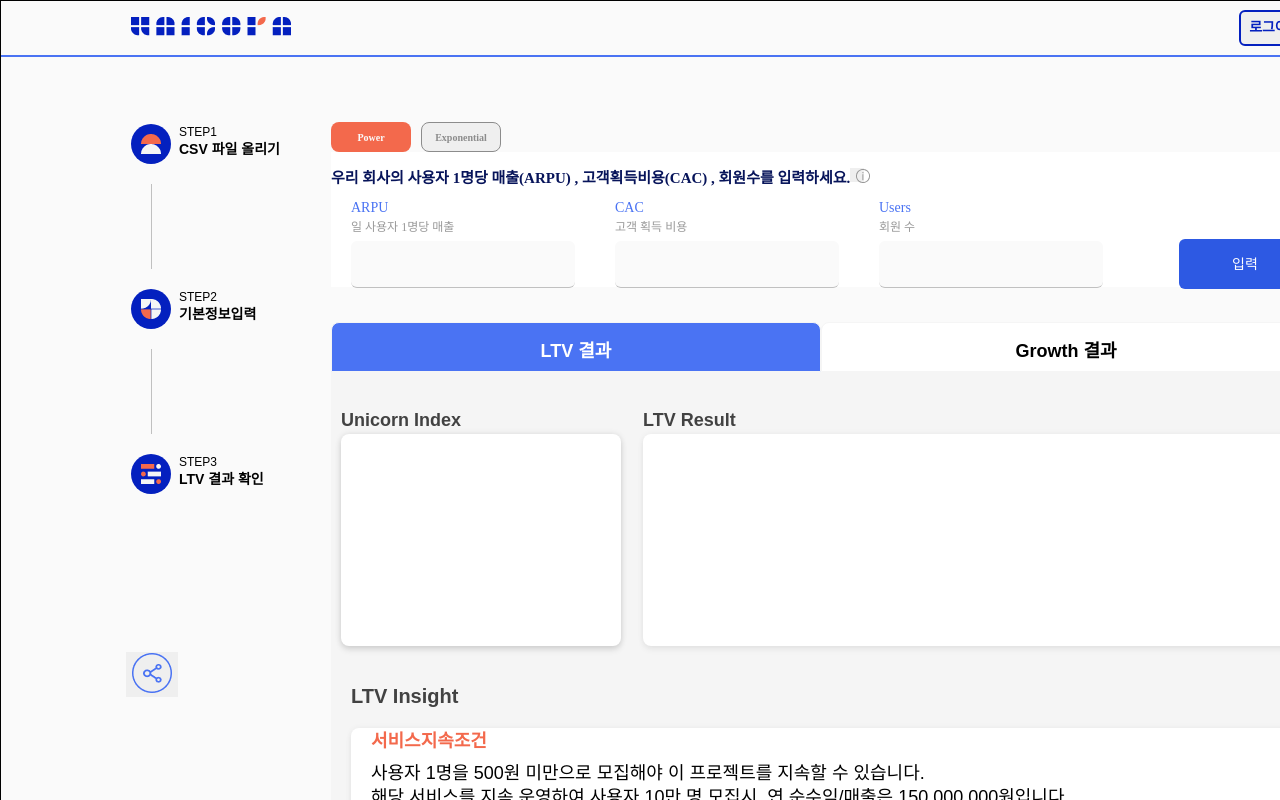
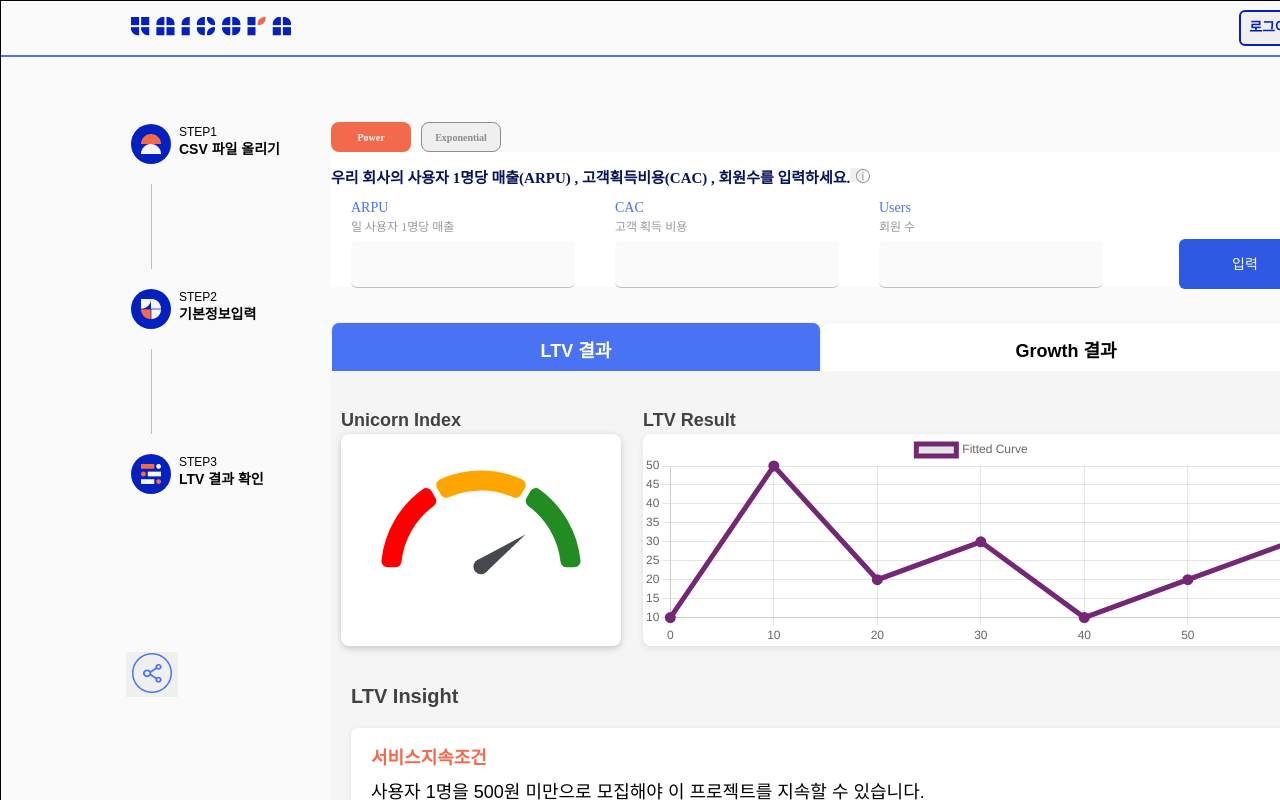
Before and after one commit to An-miyoung/LtvCalculator, a React (Create React App) app: page /ltvCal/result in a window 1280 px wide. Shown: the top 800 px of the page. Built offline with nearby package versions, Linux system fonts and the light colour scheme; a web font is replaced by a local one.

Commit message:
gauge chart 완성

```diff
--- a/package.json
+++ b/package.json
@@ -13,9 +13,11 @@
     "@types/react-transition-group": "^4.4.4",
     "@types/styled-components": "^5.1.23",
     "chart.js": "^3.7.1",
+    "lodash": "^4.17.21",
     "react": "^17.0.2",
     "react-chartjs-2": "^4.0.1",
     "react-dom": "^17.0.2",
+    "react-gauge-chart": "^0.4.0",
     "react-hook-form": "^7.27.1",
     "react-router-dom": "^6.2.2",
     "react-scripts": "5.0.0",
@@ -52,6 +54,7 @@
   },
   "devDependencies": {
     "@types/chart.js": "^2.9.35",
+    "@types/react-gauge-chart": "^0.3.1",
     "react-dropzone": "^12.0.4"
   }
 }
--- a/src/components/step3/LtvChart.tsx
+++ b/src/components/step3/LtvChart.tsx
@@ -1,5 +1,6 @@
 import React, { useState } from "react";
 import styled from "styled-components";
+import GraphGaugeChart from "./chart/GraphGaugeChart";
 import PointStyleChart from "./chart/PointStyleChart";
 import LtvInsight from "./LtvInsight";
 
@@ -25,9 +26,11 @@ const GraphContainer = styled.div``;
 const Graph = styled.div`
   width: 280px;
   height: 212px;
+  padding-top: 30px;
   background: #ffffff;
   box-shadow: 0px 0px 6px rgba(0, 0, 0, 0.1), 0px 4px 6px rgba(0, 0, 0, 0.1);
   border-radius: 8px;
+  box-sizing: border-box;
 `;
 
 const ChartContiner = styled.div``;
@@ -38,7 +41,9 @@ const LtvChart: React.FC = () => {
       <FlexContiner>
         <GraphContainer>
           <ChartTitle>Unicorn Index</ChartTitle>
-          <Graph />
+          <Graph>
+            <GraphGaugeChart />
+          </Graph>
         </GraphContainer>
         <ChartContiner>
           <ChartTitle>LTV Result</ChartTitle>
--- a/src/components/step3/LtvInsight.tsx
+++ b/src/components/step3/LtvInsight.tsx
@@ -37,6 +37,8 @@ const DescriptionTitle = styled.span`
   display: block;
   margin-top: 17px;
   margin-left: 20px;
+  margin-bottom: 25px;
+  padding-top: 17px;
   width: 140px;
   height: 27px;
   font-family: "Spoqa Han Sans Neo", sans-serif;
@@ -44,6 +46,7 @@ const DescriptionTitle = styled.span`
   font-size: 18px;
   line-height: 27px;
   color: #f3694c;
+  box-sizing: border-box;
 `;
 
 const Description = styled.span`
--- /dev/null
+++ b/src/components/step3/chart/GraphGaugeChart.tsx
@@ -0,0 +1,44 @@
+import React, { useState } from "react";
+import GaugeChart from "react-gauge-chart";
+
+// type GaugeInput = {
+//   bmi:number;
+//    lowerBound:number;
+//     upperBound:number;
+//     segmentAdjustment:number;
+// }
+
+const GraphGaugeChart = () => {
+  // const [bmi, setBmi] = useState(0);
+
+  //   const gageCalc = bmi => {
+  //     var result = 0;
+  //     if (bmi >= 16 && bmi <= 18.5) {
+  //       result = GetPercentage(bmi, 16, 18.5, 0);
+  //     } else if (bmi > 18.5 && bmi < 25) {
+  //       result = GetPercentage(bmi, 18.5, 25, 0.33);
+  //     } else if (bmi >= 25 && bmi <= 30) {
+  //       result = GetPercentage(bmi, 25, 30, 0.66);
+  //     }
+  //     return result;
+  //   };
+
+  //   const GetPercentage=({bmi, lowerBound, upperBound, segmentAdjustment})=> {
+  //     return (
+  //       (bmi - lowerBound) / (upperBound - lowerBound) / 3 + segmentAdjustment
+  //     );
+  //   }
+
+  return (
+    <div>
+      <GaugeChart
+        id="gauge-chart"
+        percent={0.8}
+        nrOfLevels={3}
+        colors={["#FF0000", "orange", "#228B22"]}
+      />
+    </div>
+  );
+};
+
+export default GraphGaugeChart;
--- a/src/components/step3/chart/PointStyleChart.tsx
+++ b/src/components/step3/chart/PointStyleChart.tsx
@@ -21,17 +21,87 @@ const PointStyleChart: React.FC = () => {
       {
         label: "Fitted Curve",
         borderColor: "#742774",
+        fill: false,
         borderWidth: 5,
-        data: [33, 25, 35, 40, 38, 41, 45],
+        data: [10, 50, 20, 30, 10, 20, 30],
+        yAxisId: "yAxis",
       },
     ],
   };
 
   return (
     <Container>
-      {/* <Line data={data} style={{ height: "212px" }} /> */}
+      <Line data={data} options={{ maintainAspectRatio: false }} />
     </Container>
   );
 };
 
 export default PointStyleChart;
+
+{
+  /* <Line
+        data={{
+          // labels: ['01:20', '01:30', '01:40', '01:50', '01:55', '01:58'],
+          labels:
+            deviceMsgs && deviceMsgs.length > 0
+              ? deviceMsgs.map((deviceMsg) => deviceMsg.time)
+              : [""],
+          datasets: [
+            {
+              label: "demo",
+              data:
+                deviceMsgs && deviceMsgs.length > 0
+                  ? deviceMsgs.map(
+                      (deviceMsg) => deviceMsg.msg[0].val
+                    )
+                  : [""],
+                  backgroundColor: "rgba(255,192,203 ,0.6)",
+                  borderColor: "red",
+                  borderWidth: 1,
+                  fill: true,
+                  borderWidth: 3,
+                },
+              ],
+            }}
+            height={400}
+            width={1500}
+            options={{
+              maintainAspectRatio: false,
+              repsonsive: true,
+
+              animation: {
+                duration: 0,
+              },
+              scales: {
+                xAxes: [
+                  {
+                    ticks: { display: false },
+                    gridLines: {
+                      display: false,
+                      drawBorder: false,
+                    },
+                  },
+                ],
+                yAxes: [
+                  {
+                    ticks: { display: false },
+                    stacked: true,
+                    ticks: {
+                      beginAtZero: true,
+                    },
+                    gridLines: {
+                      display: false,
+                      drawBorder: false,
+                    },
+                  },
+                ],
+              },
+              legend: {
+                display: false,
+              },
+              tooltips: {
+                enabled: false,
+              },
+            }}
+          />          */
+}
```
Also changed, not shown: 1 other file (tests, documents, lock files or other folders).
